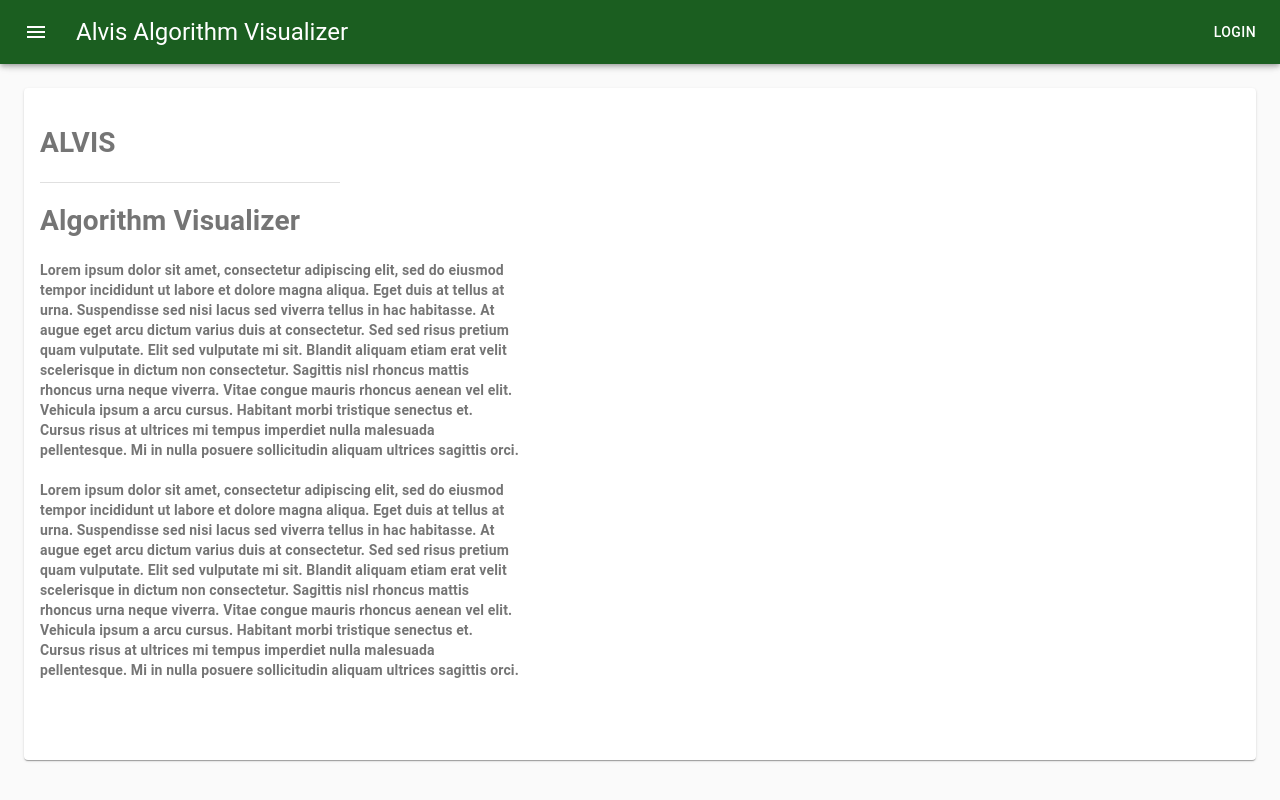
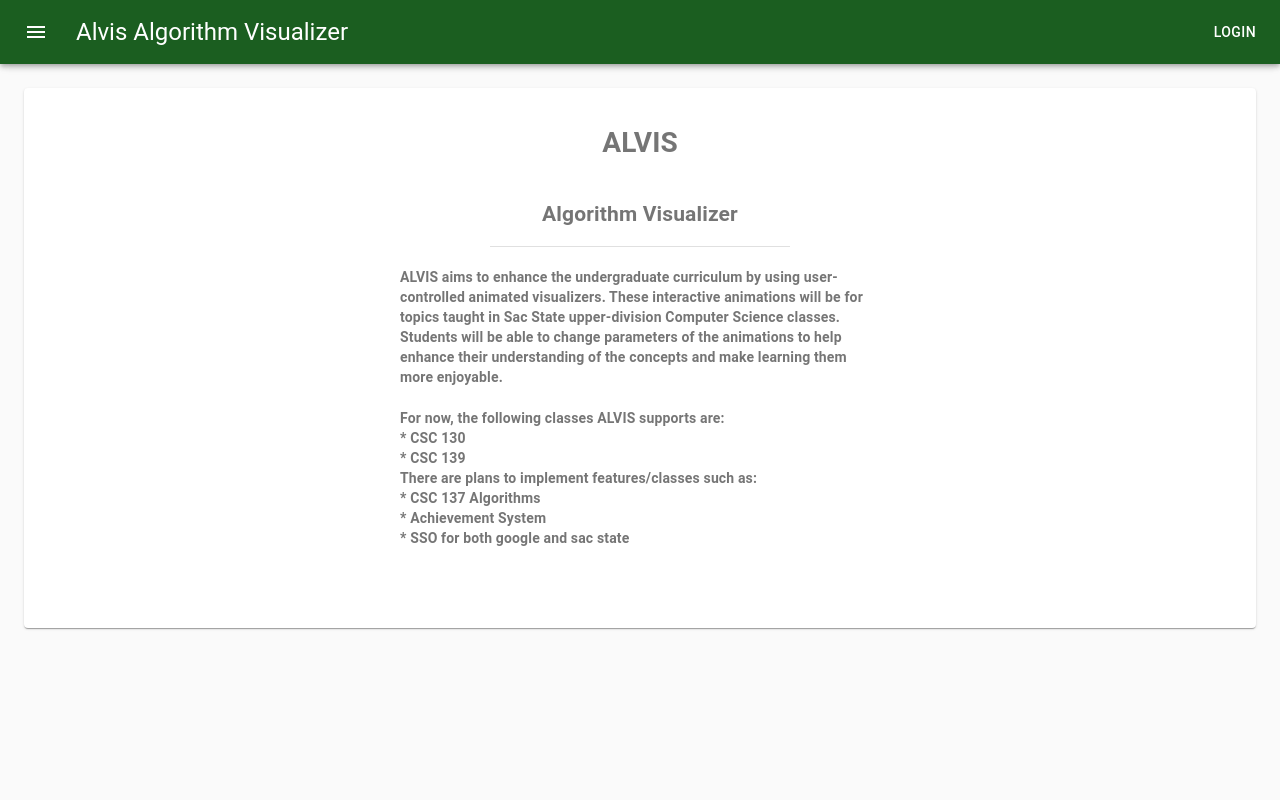
Before and after one commit to rblocker1017/Alvis-rblocker, a React (Create React App) app in the folder alvis/: page / in a window 1280 px wide. Built offline with nearby package versions, Linux system fonts and the light colour scheme.

Commit message:
left justify fix homepage

```diff
--- a/alvis/src/pages/Welcome.js
+++ b/alvis/src/pages/Welcome.js
@@ -41,46 +41,54 @@ export default function Welcome() {
     <Header>
       <ThemeProvider theme={theme}>
         <Paper className={classes.paper}>
-          <Grid container alignItems={"flex-start"} direction={"column"}>
+          <Grid container alignItems={"center"} direction={"column"}>
             <Grid item>
               <h1>ALVIS</h1>
+            </Grid>
+            <Grid item>
+              <h2>Algorithm Visualizer</h2>
             </Grid>
             <Grid item className={classes.divider}>
               <Divider />
             </Grid>
-            <Grid item>
-              <h1>Algorithm Visualizer</h1>
+            <Grid item className={classes.divider}>
+              <br />
             </Grid>
             <Grid item className={classes.body}>
               <b>
-                Lorem ipsum dolor sit amet, consectetur adipiscing elit, sed do
-                eiusmod tempor incididunt ut labore et dolore magna aliqua. Eget
-                duis at tellus at urna. Suspendisse sed nisi lacus sed viverra
-                tellus in hac habitasse. At augue eget arcu dictum varius duis
-                at consectetur. Sed sed risus pretium quam vulputate. Elit sed
-                vulputate mi sit. Blandit aliquam etiam erat velit scelerisque
-                in dictum non consectetur. Sagittis nisl rhoncus mattis rhoncus
-                urna neque viverra. Vitae congue mauris rhoncus aenean vel elit.
-                Vehicula ipsum a arcu cursus. Habitant morbi tristique senectus
-                et. Cursus risus at ultrices mi tempus imperdiet nulla malesuada
-                pellentesque. Mi in nulla posuere sollicitudin aliquam ultrices
-                sagittis orci.
+              ALVIS aims to enhance the undergraduate curriculum by using user-controlled animated visualizers.
+              These interactive animations will be for topics taught in Sac State upper-division Computer Science classes.
+              Students will be able to change parameters of the animations to help enhance their understanding of the concepts
+              and make learning them more enjoyable.
               </b>
               <br />
               <br />
               <b>
-                Lorem ipsum dolor sit amet, consectetur adipiscing elit, sed do
-                eiusmod tempor incididunt ut labore et dolore magna aliqua. Eget
-                duis at tellus at urna. Suspendisse sed nisi lacus sed viverra
-                tellus in hac habitasse. At augue eget arcu dictum varius duis
-                at consectetur. Sed sed risus pretium quam vulputate. Elit sed
-                vulputate mi sit. Blandit aliquam etiam erat velit scelerisque
-                in dictum non consectetur. Sagittis nisl rhoncus mattis rhoncus
-                urna neque viverra. Vitae congue mauris rhoncus aenean vel elit.
-                Vehicula ipsum a arcu cursus. Habitant morbi tristique senectus
-                et. Cursus risus at ultrices mi tempus imperdiet nulla malesuada
-                pellentesque. Mi in nulla posuere sollicitudin aliquam ultrices
-                sagittis orci.
+                For now, the following classes ALVIS supports are:
+              </b>
+              <br />
+              <b>
+                * CSC 130
+              </b>
+              <br />
+              <b>
+                * CSC 139
+              </b>
+              <br />
+              <b>
+                There are plans to implement features/classes such as:
+              </b>
+              <br />
+              <b>
+                * CSC 137 Algorithms
+              </b>
+              <br />
+              <b>
+                * Achievement System
+              </b>
+              <br />
+              <b>
+                * SSO for both google and sac state
               </b>
             </Grid>
           </Grid>
```
